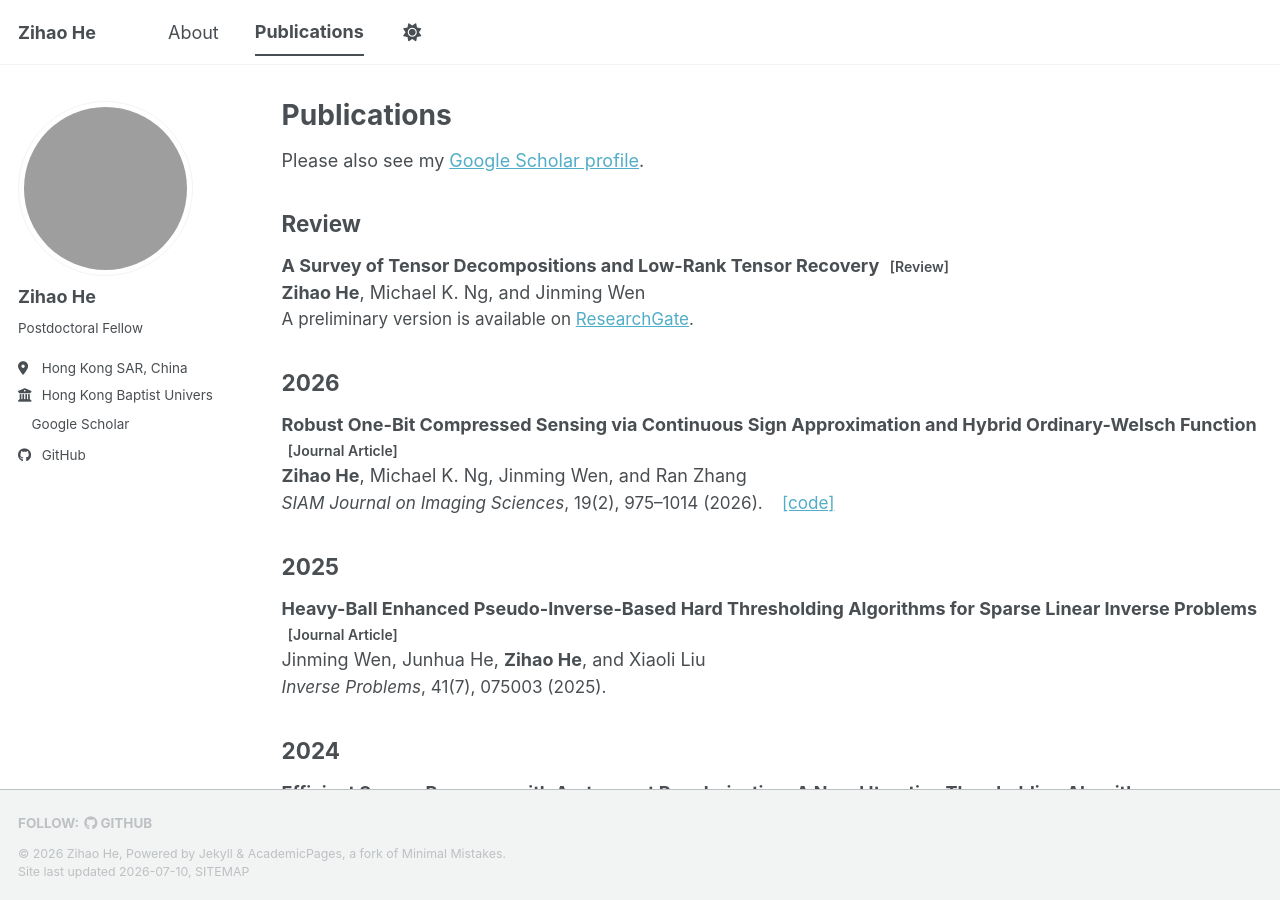
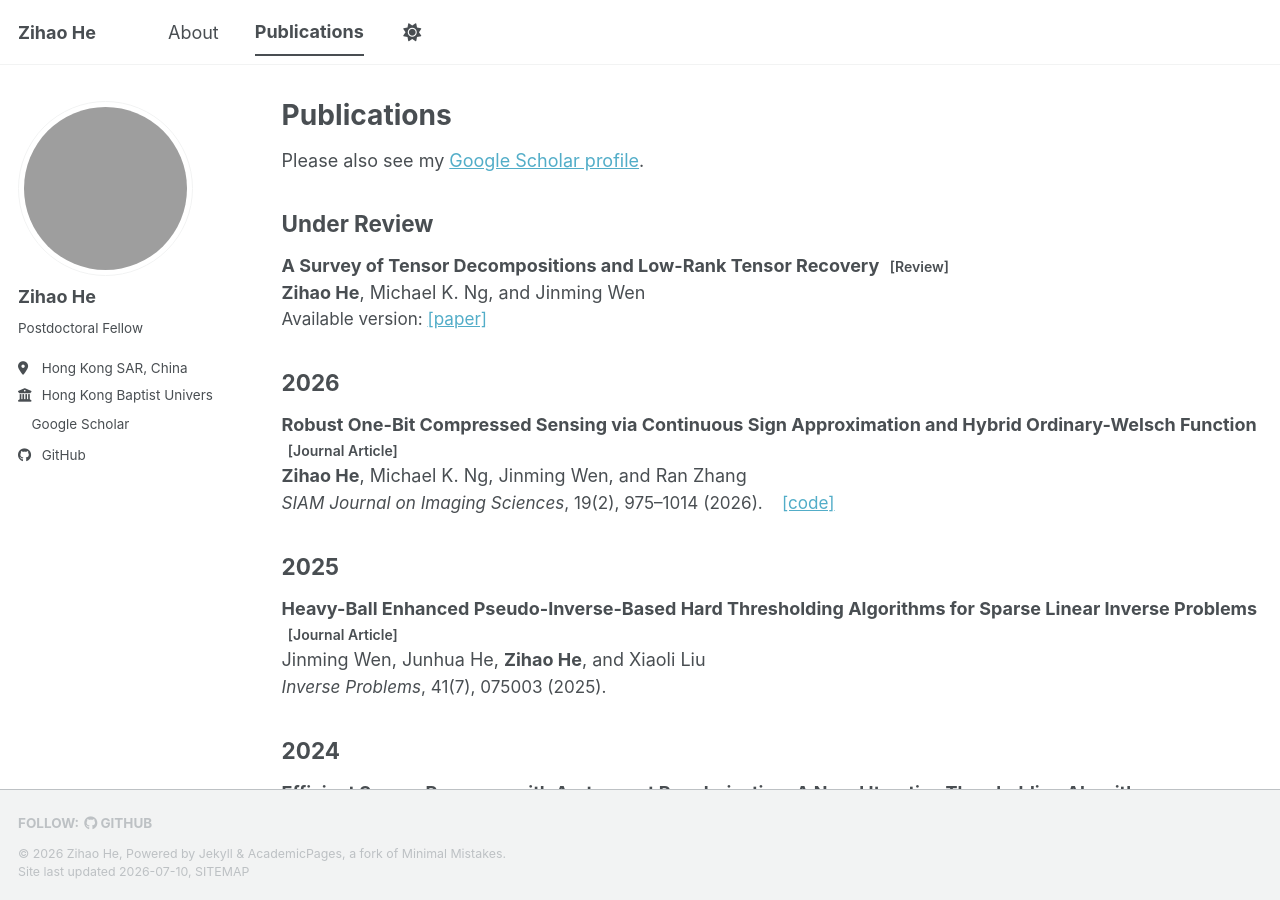
Before and after one commit to boxes757/boxes757.github.io, a Jekyll site: the page built from _pages/publications.html, in a window 1280 px wide and 900 px high. Built offline with Jekyll 4.4.1, drawn with Linux system fonts in a browser that asks for light colours; a style sheet for code colours, icons or effects is not loaded; grey boxes are pictures that could not be loaded.

Commit message:
Generalize under-review publication links

```diff
--- a/_pages/publications.html
+++ b/_pages/publications.html
@@ -58,7 +58,7 @@ author_profile: true
 
 {% assign reviews = site.data.publications | where: "status", "review" %}
 {% if reviews.size > 0 %}
-  <h2 class="publication-year">Review</h2>
+  <h2 class="publication-year">Under Review</h2>
   {% for pub in reviews %}
     <div class="publication-item">
       <div class="publication-title">
@@ -67,9 +67,11 @@ author_profile: true
       <div class="publication-authors">
         {{ pub.authors | replace: "Zihao He", "<strong>Zihao He</strong>" }}
       </div>
-      {% if pub.paper %}
+      {% if pub.paper or pub.arxiv %}
         <div class="publication-note">
-          A preliminary version is available on <a href="{{ pub.paper }}">ResearchGate</a>.
+          Available version:
+          {% if pub.paper %}<a href="{{ pub.paper }}">[paper]</a>{% endif %}
+          {% if pub.arxiv %}<a href="{{ pub.arxiv }}">[arXiv]</a>{% endif %}
         </div>
       {% endif %}
     </div>
```
